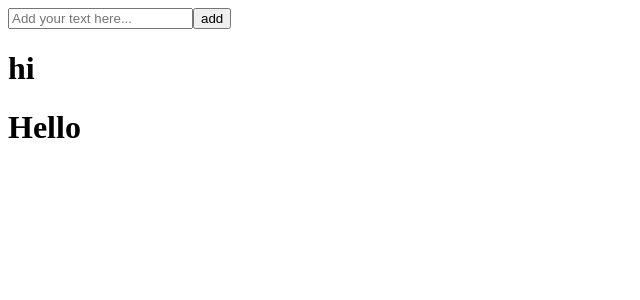
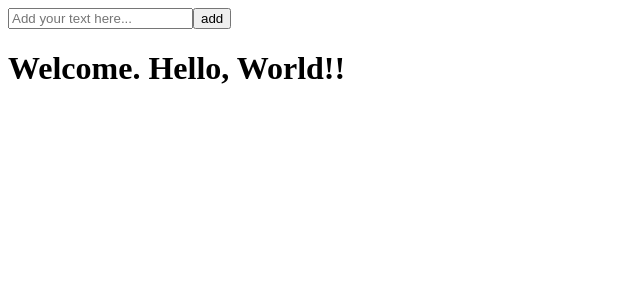
Before and after one commit to davicajucaru/please-poc, a React (Vite) app: page / in a window 1280 px wide. Shown: the top 300 px of the page, without its empty margins (0-640 px from the left). Built offline with nearby package versions, Linux system fonts and the light colour scheme.

Commit message:
fix: text

```diff
--- a/src/App.tsx
+++ b/src/App.tsx
@@ -6,8 +6,7 @@ export function App() {
     <>
       <Input />
       <Button />
-      <h1>hi</h1>
-      <h1>Hello</h1>
+      <h1>Welcome. Hello, World!!</h1>
     </>
   );
 }
```
